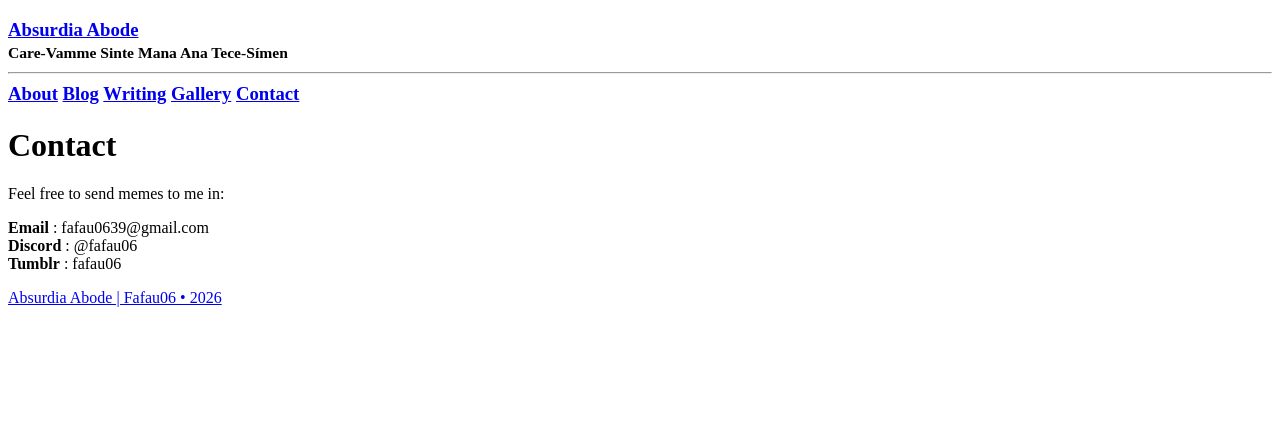
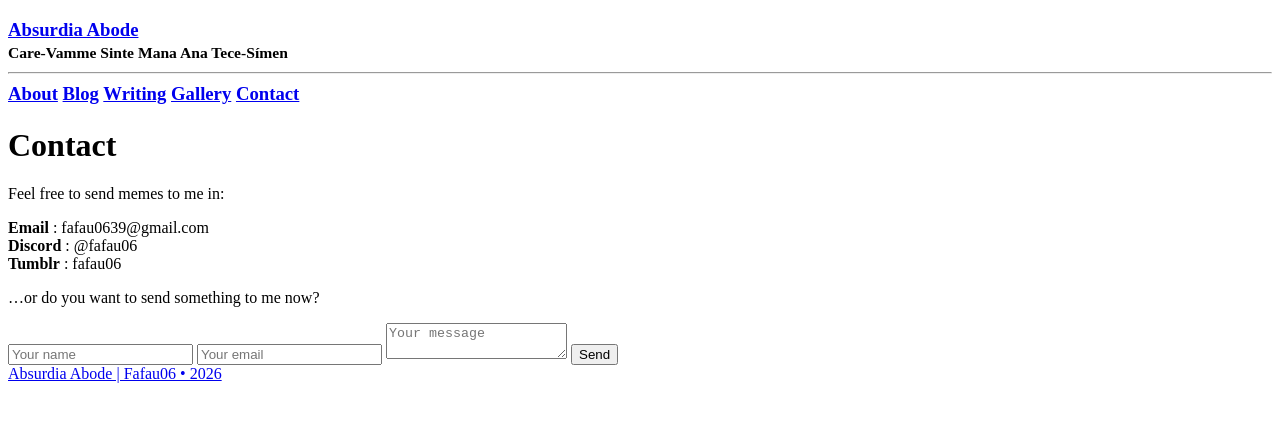
Before and after one commit to Fafau06/fafau06.github.io, a Jekyll site: the page built from menu/contact.md, in a window 1280 px wide. Shown: the top 422 px of the page. Built offline with Jekyll 4.4.1, drawn with Linux system fonts in a browser that asks for light colours; a script that is not in the unit is left out.

Commit message:
Update contact.md

```diff
--- a/menu/contact.md
+++ b/menu/contact.md
@@ -9,3 +9,14 @@ Feel free to send memes to me in:
 <i class="icon icon-envelope" aria-hidden="true"></i> **Email** : fafau0639@gmail.com<br>
 <i class="icon icon-discord" aria-hidden="true"></i> **Discord** : @fafau06<br>
 <i class="icon icon-tumblr" aria-hidden="true"></i> **Tumblr** : fafau06
+
+...or do you want to send something to me now?
+
+<ws-widget type="contact" iid="10545">
+  <form>
+    <input name="name" placeholder="Your name">
+    <input type="email" name="email" placeholder="Your email">
+    <textarea name="message" placeholder="Your message"></textarea>
+    <button type="submit">Send</button>
+  </form>
+</ws-widget>
```
